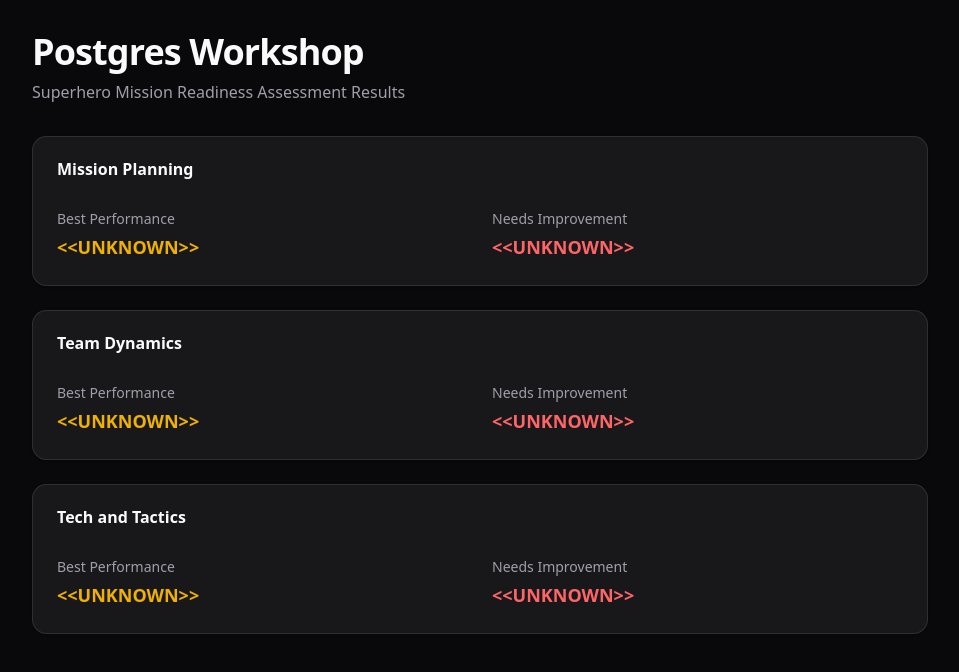
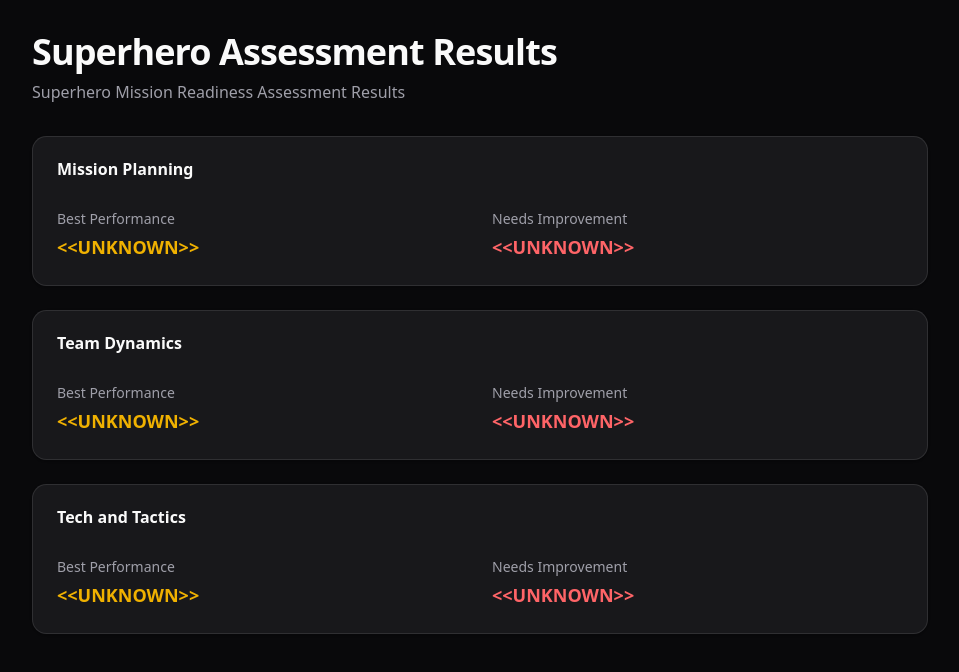
Before and after one commit to atomicobject/postgres-tutorial, a Next.js app in the folder frontend/: page / in a window 1280 px wide. Shown: the top 672 px of the page, without its empty margins (160-1119 px from the left). Built offline with nearby package versions, Linux system fonts and the light colour scheme.

Commit message:
Format to make it easy to paste in query

```diff
--- a/frontend/app/page.tsx
+++ b/frontend/app/page.tsx
@@ -7,8 +7,7 @@
 } from "@/components/ui/card";
 
 async function getBestWorstQuestions() {
-  // TODO: Replace with Postgres query
-  const bestWorstQuestions = [
+  let bestWorstQuestions = [
     {
       category: "Mission Planning",
       best_question: "<<UNKNOWN>>",
@@ -26,6 +25,14 @@
     },
   ];
 
+  // bestWorstQuestions = await query<{
+  //   category: string;
+  //   best_question: string;
+  //   worst_question: string;
+  // }>(`
+  // // TODO: Replace with Postgres query
+  // `);
+
   return bestWorstQuestions;
 }
 
@@ -36,7 +43,7 @@
     <main className="min-h-screen bg-background p-8">
       <div className="mx-auto max-w-4xl">
         <h1 className="text-4xl font-bold tracking-tight mb-2">
-          Postgres Workshop
+          Superhero Assessment Results
         </h1>
         <p className="text-muted-foreground mb-8">
           Superhero Mission Readiness Assessment Results
```
Lines whose indentation alone changed are shown as unchanged.
